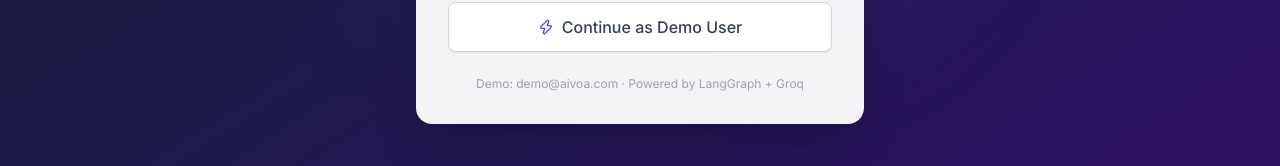
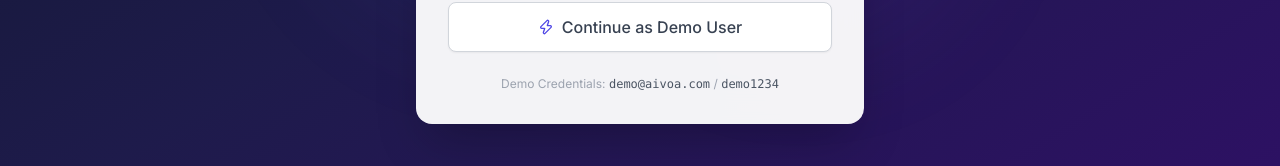
Before and after one commit to rizzit17/pharmassist, a React (Vite) app in the folder frontend/: page /login in a window 1280 px wide. Shown: the part 567-733 px from the top of the page. Built offline with nearby package versions, Linux system fonts and the light colour scheme; no server answers.

Commit message:
docs: add clear demo credentials hint to login page

```diff
--- a/frontend/src/pages/LoginPage.tsx
+++ b/frontend/src/pages/LoginPage.tsx
@@ -145,7 +145,7 @@ export default function LoginPage() {
           </Button>
 
           <p className="text-center text-xs text-gray-400 mt-6">
-            Demo: demo@aivoa.com · Powered by LangGraph + Groq
+            Demo Credentials: <span className="font-mono text-gray-600 dark:text-gray-300">demo@aivoa.com</span> / <span className="font-mono text-gray-600 dark:text-gray-300">demo1234</span>
           </p>
         </div>
       </motion.div>
```
